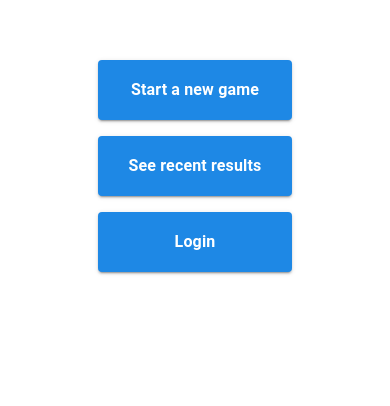
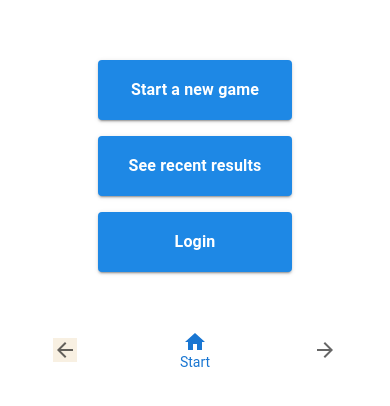
Before and after one commit to miikajuhala/SnookerApp, a React (Create React App) app: page / in a window 390 px wide. Shown: the part 150-556 px from the top of the page. Built offline with nearby package versions, Linux system fonts and the light colour scheme.

Commit message:
first commit for mobile

```diff
--- a/src/App.js
+++ b/src/App.js
@@ -19,6 +19,7 @@ import 'react-confirm-alert/src/react-confirm-alert.css';
 import CloseIcon from '@mui/icons-material/Close';
 
 //TODO: for future native implementation, jwt and id must be passed from native login to the browser element so login stays
+//Maybe login with appleid or google and use that id to create account automatically -> get id make new user -> save the id in local memory
 function App() {
 
   // App.js controls apps all logged checks.
@@ -61,19 +62,15 @@ function App() {
         "brown": totalBalls.brown,
         "yellow": totalBalls.yellow,
         "user":"http://localhost:8080/api/users/"+id
-
       }, {
         headers: {
           'Authorization': sessionStorage.getItem("jwt")
         },
     })
-      .then(function (response) {
-        if(response.status==="200"){
+      .then(function () {
         setOpen(true);
         setMsg("Save successfull")
 
-        }
-        console.log(response);
     })
       .catch(function (error) {
         console.log(error);
@@ -179,7 +176,7 @@ function App() {
         <Route path="/settings" element={<Settings />}></Route>
     </Routes>
     {/* //Navigation bar */}
-     {/* <BottomNavigation1 ></BottomNavigation1>  */}
+      <BottomNavigation1 ></BottomNavigation1>
 
      <Snackbar
         lenght={13}
--- a/src/Components/BottomNavigation1.js
+++ b/src/Components/BottomNavigation1.js
@@ -4,7 +4,7 @@ import Box from '@mui/material/Box';
 import BottomNavigation from '@mui/material/BottomNavigation';
 import BottomNavigationAction from '@mui/material/BottomNavigationAction';
 import { useNavigate, useLocation } from 'react-router-dom';
-import { ArrowBack, Home,  Settings } from '@mui/icons-material';
+import { ArrowBack, ArrowForward, Home,  Settings } from '@mui/icons-material';
 
 
 
@@ -26,6 +26,10 @@ export default function BottomNavigation1() {
             navigate(-1)
             setValue(newValue)
             }
+          if (newValue==="forward"){
+          navigate(+1)
+          setValue(newValue)
+          }
           else{
             setValue(newValue)
             navigate(newValue);
@@ -34,7 +38,7 @@ export default function BottomNavigation1() {
       >
         <BottomNavigationAction label="" value={"back"} icon={<ArrowBack className="backround"/>} />
         <BottomNavigationAction label="Start" value={"/"} icon={<Home />} />
-        <BottomNavigationAction label="Settings" value={"/settings"} icon={<Settings />} />
+        <BottomNavigationAction label="" value={"forward"} icon={<ArrowForward />} />
       </BottomNavigation>
     </Box>
   );
--- a/src/Components/Results.js
+++ b/src/Components/Results.js
@@ -1,5 +1,5 @@
 
-import React, { useEffect } from "react";
+import React from "react";
 import { Grid, Paper } from "@mui/material";
 import axios from "axios";
 
@@ -10,7 +10,6 @@ import axios from "axios";
 export default function Results() {
 
     const [frames, setFrames] = React.useState([]);
-    const [result, setResults] = React.useState({player1:null, player2: null, player1Score:0, player2Score:0})
 
 
     const url = "http://localhost:8080/"
```
Lines whose indentation alone changed are shown as unchanged.
